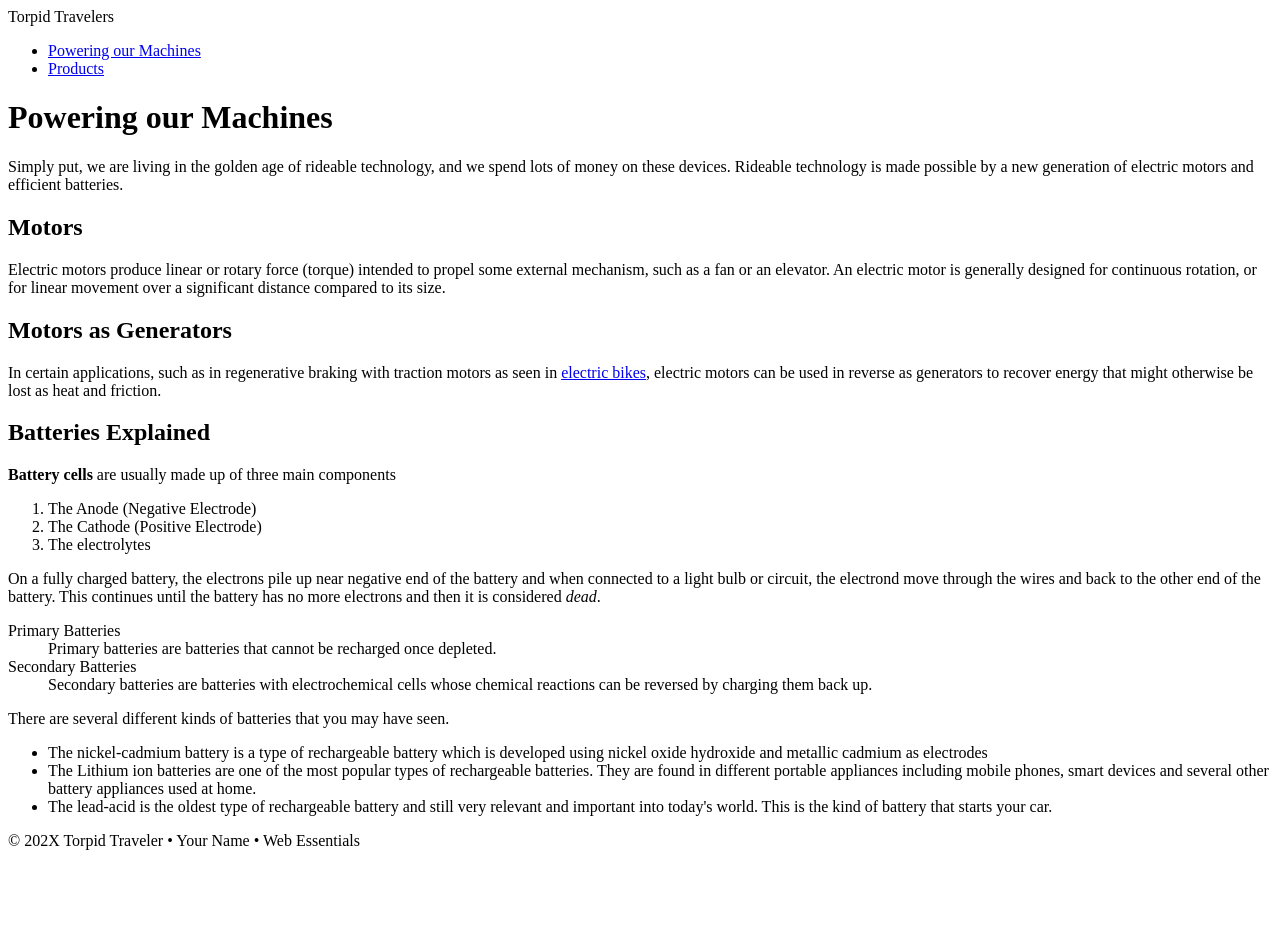
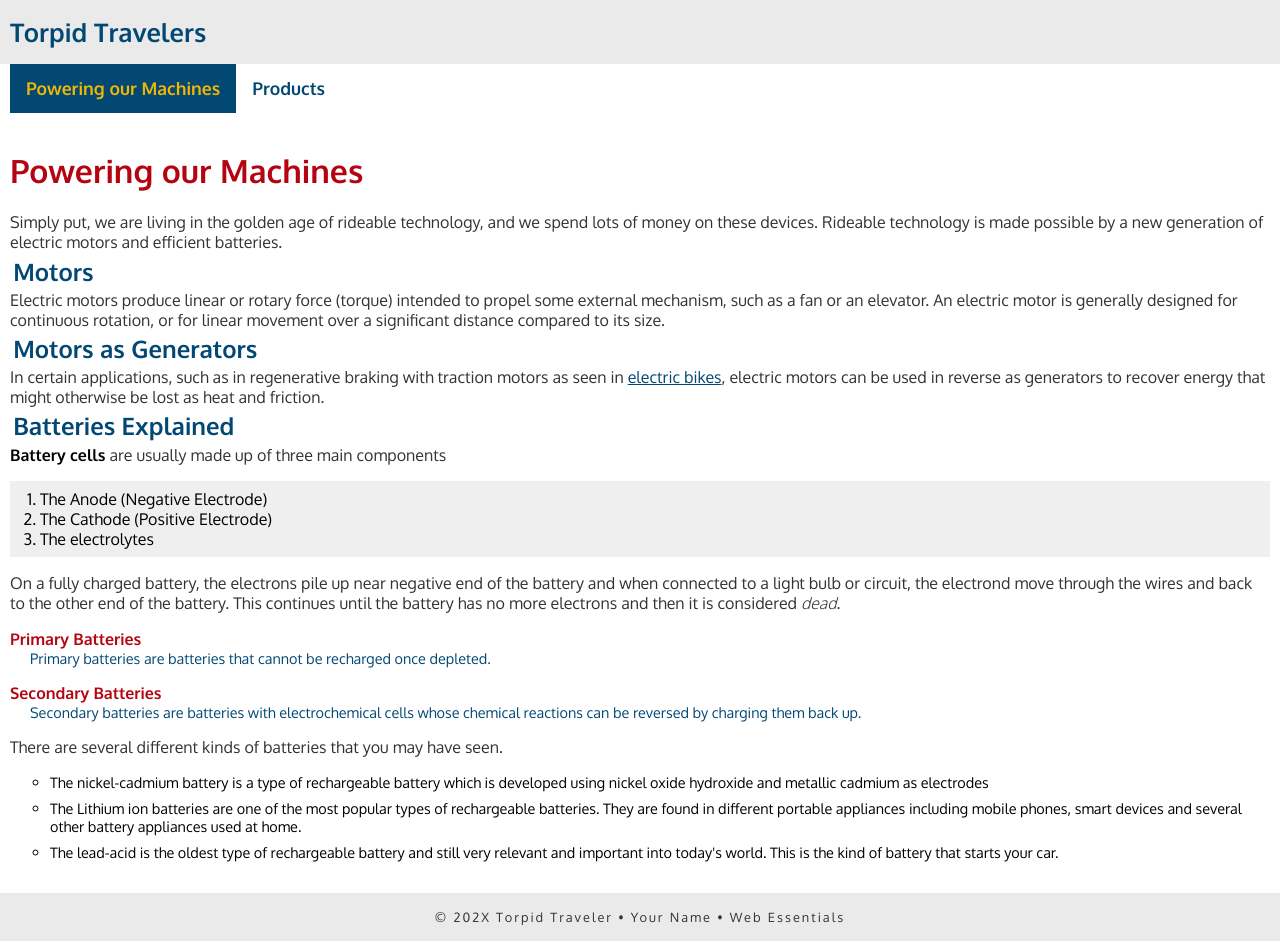
Before and after one commit to emmajensen03/dwdd1600, a plain HTML site: page index.html in a window 1280 px wide. Before the commit the page ends 866 px from the top, so only its background shows below. Drawn offline with Linux system fonts and the light colour scheme.

Commit message:
04 follow along

```diff
--- a/index.html
+++ b/index.html
@@ -5,6 +5,10 @@
     <meta name="description" content="Torpid Travelers is dedicated to helping you get around without breaking a sweat."/>
     <meta name="author" content="Paul Cheney"/>
     <meta name="viewport" content="width=device-width, initial-scale=1">
+    <link rel="preconnect" href="https://fonts.googleapis.com">
+    <link rel="preconnect" href="https://fonts.gstatic.com" crossorigin>
+    <link href="https://fonts.googleapis.com/css2?family=Oxygen:wght@300;400;700&display=swap" rel="stylesheet">
+    <link rel="stylesheet" href="travler.css">
     <title>Torpid Travelers: Powering our Machines</title>
 </head>
 <body>
@@ -16,7 +20,7 @@
     <!-- start the page navigation -->
     <nav>
         <ul>
-            <li><a href="index.html">Powering our Machines</a></li>
+            <li class="active"><a href="index.html">Powering our Machines</a></li>
             <li><a href="products.html">Products</a></li>
         </ul>
     </nav>
```
Also changed, not shown: products.html (+5 -1 lines).
